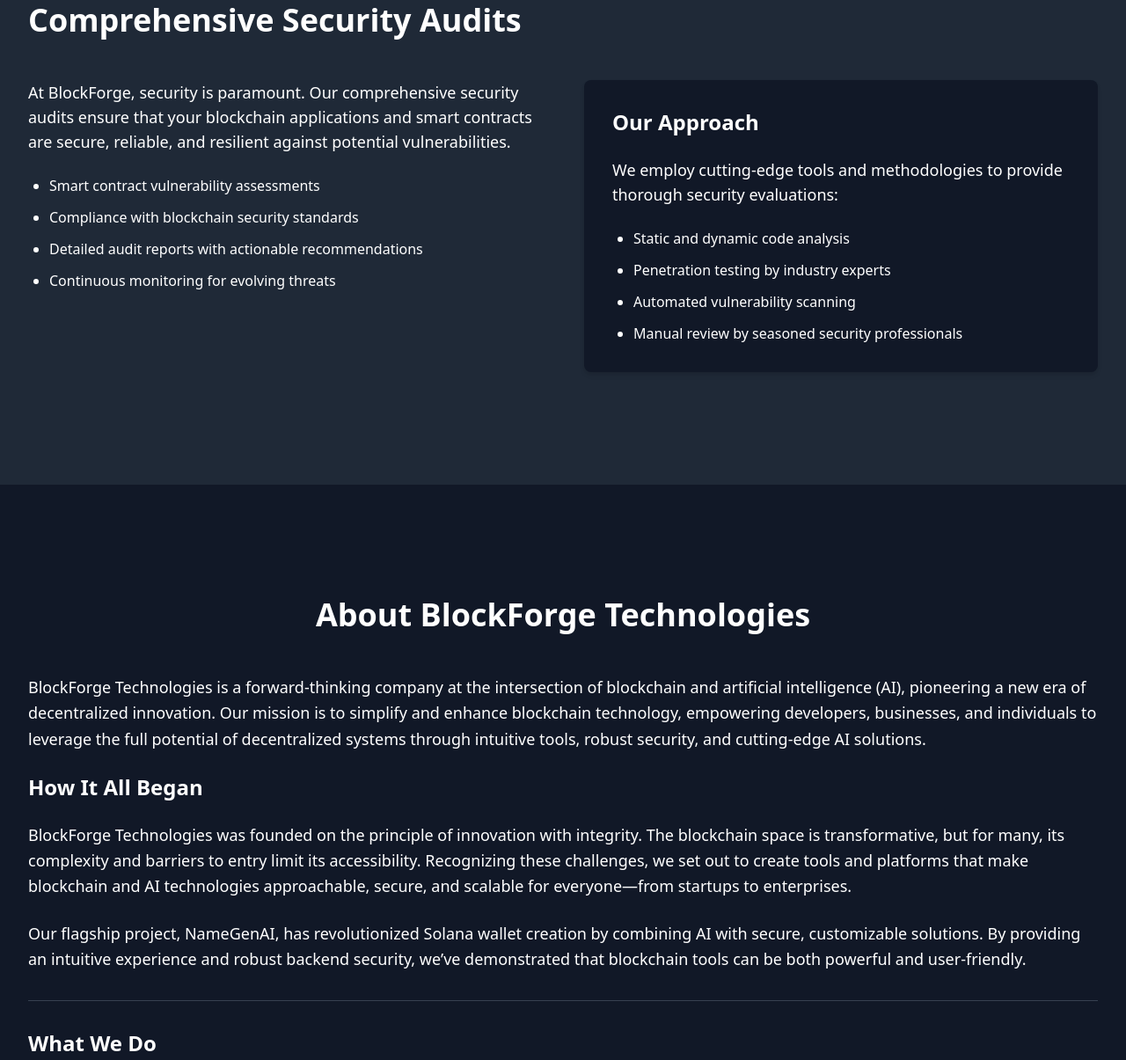
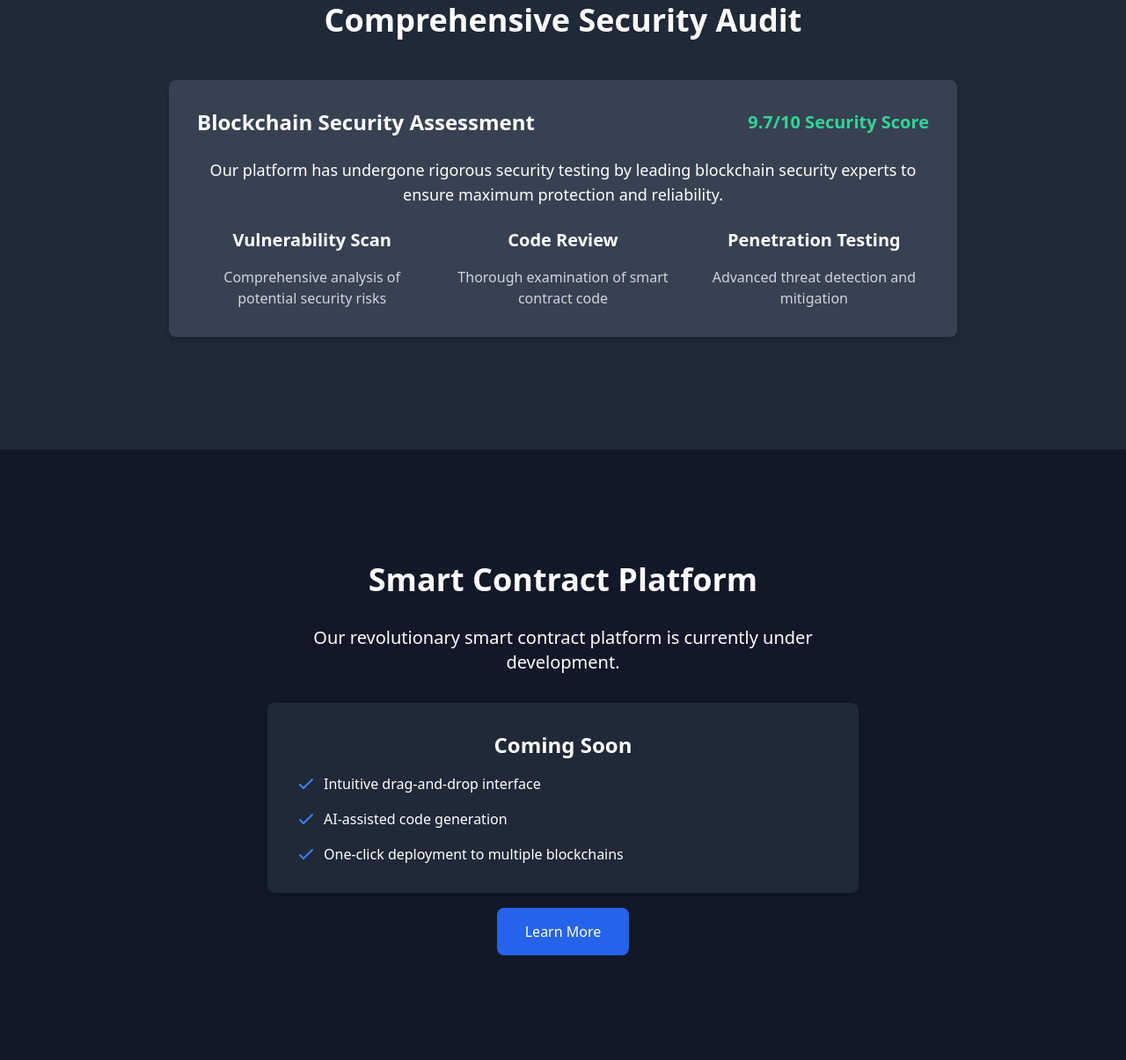
Before and after one commit to BlockForgeTech-Dev/blockforge-website, a plain HTML site: page index.html in a window 1280 px wide. Shown: the part 1901-3106 px from the top of the page at 88% size. Drawn offline with nearby package versions, Linux system fonts and the light colour scheme.

Commit message:
update index page

```diff
--- a/index.html
+++ b/index.html
@@ -23,6 +23,20 @@
     .active {
       color: #6c63ff; /* Or any other style you prefer for the active link */
     }
+    @keyframes text-fade {
+      0% {
+        opacity: 0;
+        transform: translateY(20px);
+      }
+      100% {
+        opacity: 1;
+        transform: translateY(0);
+      }
+    }
+
+    .animate-text {
+      animation: text-fade 1.5s ease-out;
+    }
   </style>
 </head>
 <body class="bg-gray-900 text-white">
@@ -35,8 +49,8 @@
       <nav>
         <ul class="flex space-x-8">
           <li><a href="#namegenai" class="nav-link text-white hover:text-blue-300">NameGenAI</a></li>
-          <li><a href="smart-contract-platform.html" class="nav-link text-white hover:text-blue-300">Smart Contract Platform</a></li>
-          <li><a href="newsletter.html" class="nav-link text-white hover:text-blue-300">Newsletter</a></li>
+          <li><a href="#smart-contract-platform" class="nav-link text-white hover:text-blue-300">Smart Contract Platform</a></li>
+          <li><a href="#newsletter" class="nav-link text-white hover:text-blue-300">Newsletter</a></li>
           <li><a href="#about" class="nav-link text-white hover:text-blue-300">About</a></li>
         </ul>
       </nav>
@@ -46,9 +60,9 @@
   <main>
     <section id="hero" class="bg-gradient py-32">
       <div class="container mx-auto px-8">
-        <h1 class="text-5xl font-bold mb-6" id="hero-heading">Pioneering Blockchain and AI Innovation</h1>
-        <p class="text-xl mb-12" id="hero-text">Empowering developers and businesses with cutting-edge tools and platforms.</p>
-        <a href="#namegenai" class="bg-white text-black py-4 px-8 rounded-full font-semibold hover:bg-blue-300">Get Started</a>
+        <h1 class="text-5xl font-bold mb-6 animate-text" id="hero-heading">Pioneering Blockchain and AI Innovation</h1>
+        <p class="text-xl mb-12 animate-text" id="hero-text">Empowering developers and businesses with cutting-edge tools and platforms.</p>
+        <a href="#namegenai" class="bg-white text-black py-4 px-8 rounded-full font-semibold hover:bg-blue-300 animate-text">Get Started</a>
       </div>
     </section>
 
@@ -161,28 +175,63 @@
     </section>
 
     <section id="security-audit" class="py-32 bg-gray-800">
-      <div class="container mx-auto px-8">
-        <h2 class="text-4xl font-bold mb-12">Comprehensive Security Audits</h2>
-        <div class="grid grid-cols-1 md:grid-cols-2 gap-12">
-          <div>
-            <p class="text-lg mb-6">At BlockForge, security is paramount. Our comprehensive security audits ensure that your blockchain applications and smart contracts are secure, reliable, and resilient against potential vulnerabilities.</p>
-            <ul class="list-disc pl-6 space-y-3">
-              <li>Smart contract vulnerability assessments</li>
-              <li>Compliance with blockchain security standards</li>
-              <li>Detailed audit reports with actionable recommendations</li>
-              <li>Continuous monitoring for evolving threats</li>
+      <div class="container mx-auto px-8 text-center">
+        <h2 class="text-4xl font-bold mb-12">Comprehensive Security Audit</h2>
+        <div class="max-w-4xl mx-auto bg-gray-700 rounded-lg p-8 card">
+          <div class="flex justify-between items-center mb-6">
+            <h3 class="text-2xl font-bold">Blockchain Security Assessment</h3>
+            <span class="text-green-400 font-bold text-xl">9.7/10 Security Score</span>
+          </div>
+          <p class="text-lg mb-6">Our platform has undergone rigorous security testing by leading blockchain security experts to ensure maximum protection and reliability.</p>
+          <div class="grid grid-cols-1 md:grid-cols-3 gap-6">
+            <div>
+              <h4 class="text-xl font-semibold mb-4">Vulnerability Scan</h4>
+              <p class="text-gray-300">Comprehensive analysis of potential security risks</p>
+            </div>
+            <div>
+              <h4 class="text-xl font-semibold mb-4">Code Review</h4>
+              <p class="text-gray-300">Thorough examination of smart contract code</p>
+            </div>
+            <div>
+              <h4 class="text-xl font-semibold mb-4">Penetration Testing</h4>
+              <p class="text-gray-300">Advanced threat detection and mitigation</p>
+            </div>
+          </div>
+        </div>
+      </div>
+    </section>
+
+    <section id="smart-contract-platform" class="py-32">
+      <div class="container mx-auto px-8 text-center">
+        <h2 class="text-4xl font-bold mb-8">Smart Contract Platform</h2>
+        <div class="max-w-2xl mx-auto">
+          <p class="text-xl mb-8">Our revolutionary smart contract platform is currently under development.</p>
+          <div class="bg-gray-800 rounded-lg p-8 mb-8 card">
+            <h3 class="text-2xl font-bold mb-4">Coming Soon</h3>
+            <ul class="text-left space-y-4">
+              <li class="flex items-center">
+                <svg class="w-6 h-6 mr-2 text-blue-500" fill="none" stroke="currentColor" viewBox="0 0 24 24">
+                  <path stroke-linecap="round" stroke-linejoin="round" stroke-width="2" d="M5 13l4 4L19 7"></path>
+                </svg>
+                Intuitive drag-and-drop interface
+              </li>
+              <li class="flex items-center">
+                <svg class="w-6 h-6 mr-2 text-blue-500" fill="none" stroke="currentColor" viewBox="0 0 24 24">
+                  <path stroke-linecap="round" stroke-linejoin="round" stroke-width="2" d="M5 13l4 4L19 7"></path>
+                </svg>
+                AI-assisted code generation
+              </li>
+              <li class="flex items-center">
+                <svg class="w-6 h-6 mr-2 text-blue-500" fill="none" stroke="currentColor" viewBox="0 0 24 24">
+                  <path stroke-linecap="round" stroke-linejoin="round" stroke-width="2" d="M5 13l4 4L19 7"></path>
+                </svg>
+                One-click deployment to multiple blockchains
+              </li>
             </ul>
           </div>
-          <div class="bg-gray-900 p-8 rounded-lg card">
-            <h3 class="text-2xl font-bold mb-6">Our Approach</h3>
-            <p class="text-lg mb-6">We employ cutting-edge tools and methodologies to provide thorough security evaluations:</p>
-            <ul class="list-disc pl-6 space-y-3">
-              <li>Static and dynamic code analysis</li>
-              <li>Penetration testing by industry experts</li>
-              <li>Automated vulnerability scanning</li>
-              <li>Manual review by seasoned security professionals</li>
-            </ul>
-          </div>
+          <a href="smart-contract-platform.html" class="bg-blue-600 text-white py-4 px-8 rounded-lg hover:bg-blue-700">
+            Learn More
+          </a>
         </div>
       </div>
     </section>
@@ -267,7 +316,7 @@
           <h3 class="text-xl font-bold mb-4">Products</h3>
           <ul class="space-y-2">
             <li><a href="#namegenai" class="hover:text-blue-300">NameGenAI</a></li>
-            <li><a href="smart-contract-platform.html" class="hover:text-blue-300">Smart Contract Platform</a></li>
+            <li><a href="#smart-contract-platform" class="hover:text-blue-300">Smart Contract Platform</a></li>
           </ul>
         </div>
         <div>
```
